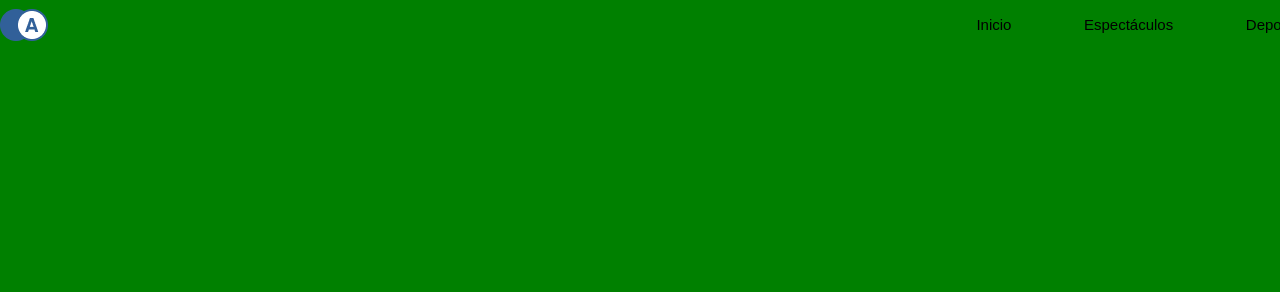
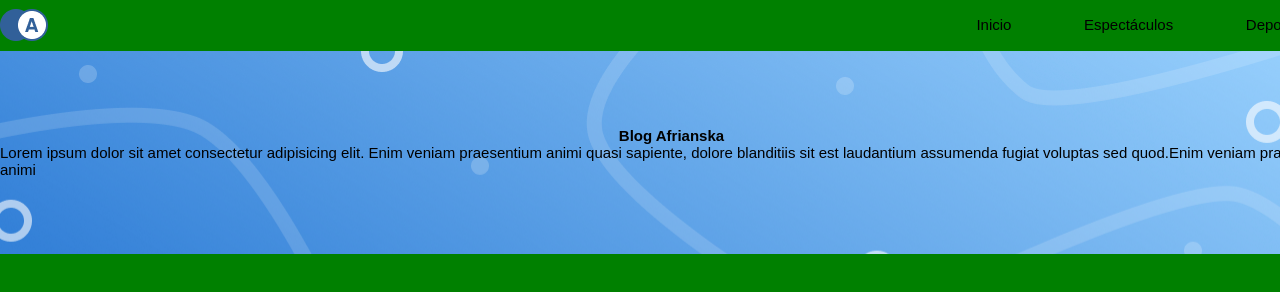
Before and after one commit to natalinunez/hackaton_6, a plain HTML site: page index.html in a window 1280 px wide. Shown: the top 292 px of the page. Drawn offline with Linux system fonts and the light colour scheme.

Commit message:
Inicio y fin de maquetación de ContainerMain

```diff
--- a/css/styles.css
+++ b/css/styles.css
@@ -54,3 +54,32 @@ a{
     transition: 1s all;
 }
 /*Fin Container Head*/
+/*Inicio Container Main*/
+.ContainerMain{
+    width: 100%;
+    height: 20%;
+    background-image: url('./imagenes/banner.png');
+    display: flex;
+    flex-direction: column;
+    justify-content: center;
+    align-items: center;
+}
+
+.ContainerMain-Title{
+    font-size: 15px;
+    color:black;
+    font-weight: bold;
+}
+.ContainerMain-Title--Color{
+    font-size: 30px;
+    color:white;
+}
+
+.ContainerMain-P{
+    font-size: 15px;
+    color:black;
+}
+.ContainerMain-P--Color{
+    color:white;
+}
+/*Fin Container Main*/
--- a/index.html
+++ b/index.html
@@ -18,6 +18,13 @@
                 </ul>
             </nav>
         </header>
+        <main  class="ContainerMain">
+            <h1 class="ContainerMain-Title ContainerMain--ColorH1">Blog Afrianska </h1>
+            <p  class="ContainerMain-P ContainerMain--ColorP">
+                Lorem ipsum dolor sit amet consectetur adipisicing elit. Enim veniam praesentium animi
+                quasi sapiente, dolore blanditiis sit est laudantium assumenda fugiat voluptas sed quod.Enim veniam praesentium animi
+            </p>
+        </main>
     </div>
 
 </body>
```
